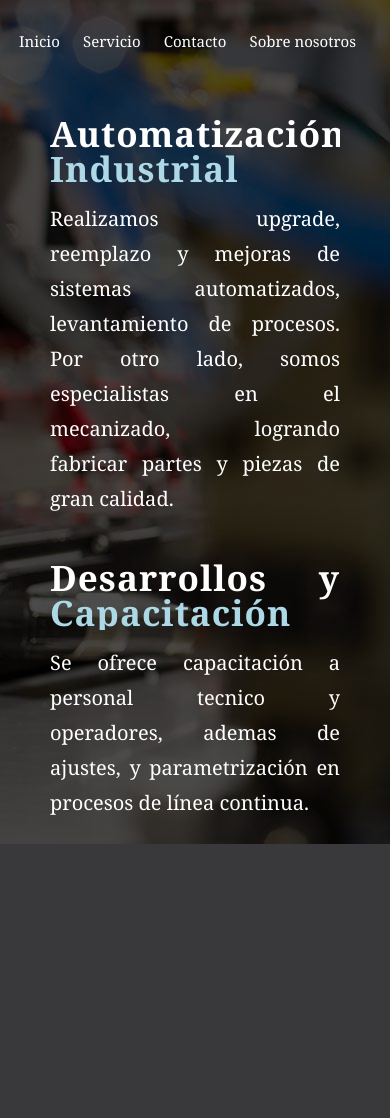
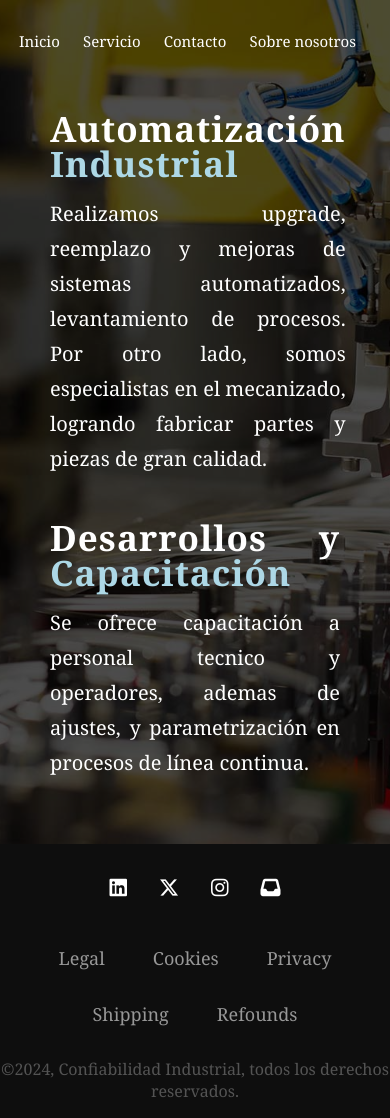
Before and after one commit to Memb11/WebServerLalo, a PHP site: page / in a window 390 px wide. Before the commit the page ends 844 px from the top, so only its background shows below. Run offline with PHP 8.4, Linux system fonts and the light colour scheme; some libraries are stand-ins or nearby versions.

Commit message:
Footer
Se añadió:
1.-El footer.
2.- Ordenaron carpetas.
3.- Realizaron cambios de tamaños.
4.- Hicieron cambios para el responsive.
5.- Cambio de nombres a las imágenes.

```diff
--- a/index.html
+++ b/index.html
@@ -53,7 +53,7 @@
                         <div class="conteiner">
                             <div class="card" id="TablerosElectricos">
                                 <figure>
-                                    <img src="Tipos-de-tableros-electricos.webp" alt="Tableros" class="imagencontacto">
+                                    <img src="/img/TablerosElectricos.webp" alt="Tableros" class="imagencontacto">
                                 </figure>
                                 <div class="contenido">
                                     <h3>Tableros Electricos</h3>
@@ -64,7 +64,7 @@
                         <div class="conteiner" id="Reparacion">
                             <div class="card">
                                 <figure>
-                                    <img src="tout-savoir-systemes-scada.jpeg" alt="tablero electricos" class="imagencontacto">
+                                    <img src="img/Reparacion.jpeg" alt="tablero electricos" class="imagencontacto">
                                 </figure>
                                 <div class="contenido">
                                     <h3>Reparación y Upgrade</h3>
@@ -75,7 +75,7 @@
                         <div class="conteiner" id="MantenciónMotores">
                             <div class="card">
                                 <figure>
-                                    <img src="motor.webp" alt="tablero electricos" class="imagencontacto">
+                                    <img src="/img/motor.webp" alt="tablero electricos" class="imagencontacto">
                                 </figure>
                                 <div class="contenido">
                                     <h3>Mantención de Motores</h3>
@@ -88,7 +88,7 @@
                     <div class="conteiner" id="Packing">
                         <div class="card">
                             <figure>
-                                <img src="uag-19-03-21-conferencia-cristalizacion--1-.jpg" alt="farmaceutica" class="imagencontacto">
+                                <img src="/img/Packing.jpg" alt="farmaceutica" class="imagencontacto">
                             </figure>
                             <div class="contenido">
                                 <h3>Packing</h3>
@@ -99,7 +99,7 @@
                     <div class="conteiner" id="Fabricacion">
                         <div class="card">
                             <figure>
-                                <img src="Cómo-funcionan-las-fresadoras-CNC.jpg" alt="farmaceutica" class="imagencontacto">
+                                <img src="/img/Fabricacion.jpg" alt="farmaceutica" class="imagencontacto">
                             </figure>
                             <div class="contenido">
                                 <h3>Fabricación de piezas</h3>
@@ -110,7 +110,7 @@
                     <div class="conteiner" id="Sensores">
                         <div class="card">
                             <figure>
-                                <img src="Banner-sensores.jpg" alt="tablero electricos" class="imagencontacto">
+                                <img src="/img/Banner-sensores.jpg" alt="tablero electricos" class="imagencontacto">
                             </figure>
                             <div class="contenido">
                                 <h3>Sensores y accionadores</h3>
@@ -123,6 +123,7 @@
         </div>
 
     </section>
+
     <section id="contacto">
         <div class="header">
             <div class="navbar">
@@ -171,6 +172,25 @@
             </div>
         </div>
     </section>
+    <footer id="myFooter">
+        <!--<img src="2023-12-28-085243.jpg" alt="" class="logo">-->
+        <div class="social-icons-container">
+            <a href="" class="social-icon"><i class="fa-brands fa-linkedin fa-lg" style="color: #ffffff;"></i></a>
+            <a href="" class="social-icon"><i class="fa-brands fa-x-twitter fa-lg" style="color: #ffffff;"></i></a>
+            <a href="" class="social-icon"><i class="fa-brands fa-instagram fa-lg" style="color: #ffffff;"></i></a>
+            <a href="" class="social-icon"><i class="fa-solid fa-inbox fa-lg" style="color: #ffffff;"></i></a>
+        </div>
+        <ul class="footer-menu-container">
+            <li class="menu-item">Legal</li>
+            <li class="menu-item">Cookies</li>
+            <li class="menu-item">Privacy</li>
+            <li class="menu-item">Shipping</li>
+            <li class="menu-item">Refounds</li>
+        </ul>
+        <span class="copyright">&copy;2024, Confiabilidad Industrial, todos los derechos reservados.</span>
+    </footer>
+
+
 
     <script>
         document.addEventListener('DOMContentLoaded', function () {
@@ -179,6 +199,10 @@
 
             // Al cargar la página, activar automáticamente la sección 'Inicio'
             document.getElementById('inicio').style.display = 'block';
+            document.getElementById('contacto').style.display = 'none';
+            document.getElementById('servicio').style.display = 'none';
+            document.getElementById('sobrenosotros').style.display = 'none';
+            //click
             navLinks.forEach(function (link) {
                 link.addEventListener('click', function (event) {
                     event.preventDefault();
@@ -199,6 +223,8 @@
                     // Mostrar la sección correspondiente al enlace clicado
                     var targetSectionId = link.getAttribute('href').substring(1);
                     document.getElementById(targetSectionId).style.display = 'block';
+
+                    document.getElementById(id).scrollIntoView({behavior: 'smooth'});
                 });
             });
         });
--- a/styles.css
+++ b/styles.css
@@ -1,18 +1,29 @@
+::-webkit-scrollbar {
+    display: none;
+}
 html {
-    overflow: hidden;
+    /*overflow-y: hidden;*/
     height: 100%;
+    width: 100%;
     justify-content: center;
+    background-image: linear-gradient(rgba(0,0,0,0.7), rgba(0,0,0,0.7)), url(/img/automatización-industrial.jpg);
+
 }
+
 *{
     margin: 0;
     padding: 0;
     font-family: Georgia, 'Times New Roman', Times, serif;
 }
+section{
+    height: 100vh;
+    /*overflow: scroll;*/
+}
+body{
+    overflow: scroll;
+}
 .header{
-    overflow: scroll;
     width: 100%;
-    height: 100vh;
-    background-image: linear-gradient(rgba(0,0,0,0.7), rgba(0,0,0,0.7)), url(automatización-industrial.jpg);
 }
 .container{
     max-width: 1500px;
@@ -172,14 +188,73 @@ button{
     color: white;
 }
 
+/*footer*/
+
+footer{
+    /*position: ;*/
+    bottom: 0;
+    width: auto;
+    padding: 2rem;
+    background-color: #0e0e0e;
+    display: flex;
+    flex-direction: column;
+    align-items: center;
+}
+.logo{
+    height: 70px;
+    width: 120px;
+    margin-bottom: 1rem;
+}
+.social-icons-container ,
+.footer-menu-container{
+    display: flex;
+    justify-content: center;
+    align-items: center;
+    flex-wrap: wrap;
+    margin-bottom: 1rem;
+}
+.social-icon{
+    background-position: center;
+    background-size: 40%;
+    background-repeat: no-repeat;
+    margin: 1rem;
+}
+.social-icon:hover{
+    background-color: #121212;
+    filter: invert(1);
+}
+.footer-menu-container{
+    list-style-type: none;
+    color: #f2f2f2;
+    font-size: 18px;
+}
+.menu-item{
+    margin: 1rem 1.5rem;
+    cursor: pointer;
+    opacity: 0.6;
+}
+.menu-item:hover{
+    opacity: 1;
+}
+.copyright{
+    color: #f2f2f2;
+    opacity: 0.3;
+    text-align: center;
+}
+
 @media screen and (max-width:700px){
     *{
         padding: 0;
         margin: 0;
-        overflow: hidden;
+    }
+    html{
+        background-size: cover; /* Esto ajusta la imagen para cubrir todo el fondo */
+        /*background-repeat: no-repeat;*/
+        background-attachment: fixed;
     }
     body{
         width: 100%;
+
         height: 100%;
     }
     h1{
@@ -195,19 +270,21 @@ button{
 
     .container{
         max-width: 100%;
+        height: auto;
         margin: 0px;
         padding: 0 50px 15%;
         display: flex;
         flex-wrap: wrap;
         justify-content: center;
+
     }
 
     .header{
         width: 100%;
-        height: 100vh;
-        background-image: linear-gradient(rgba(0,0,0,0.7), rgba(0,0,0,0.7)), url(automatización-industrial.jpg);
+        height: auto;
+        /*background-image: linear-gradient(rgba(0,0,0,0.7), rgba(0,0,0,0.7)), url(/img/automatización-industrial.jpg);*/
         align-items: center;
-        overflow-x: hidden;
+        /*overflow-y: scroll;*/
     }
 
     .contentInit{
@@ -326,8 +389,6 @@ button{
         display:block;
         text-align: center;
         padding: 30px 0px 15px;
-    }
-    ul{
         justify-content: center;
     }
     nav ul li{
@@ -361,5 +422,11 @@ button{
         text-align: justify;
         justify-content: center;
     }
-
+    /*Footer*/
+    footer{
+        padding-top: 1rem;
+        padding-left: 0%;
+        padding-right: 0%;
+        padding-bottom: 1rem;
+    }
 }
```
Also changed, not shown: other parts of styles.css (+22 -31 lines), Contactar/contactar.php (+13 -10 lines), Contactar/index.html (+4 -4 lines), img/Banner-sensores.jpg (added), img/Fabricacion.jpg (added), img/Packing.jpg (added), img/Reparacion.jpeg (added), img/TablerosElectricos.webp (added), img/automatización-industrial.jpg (added), img/motor.webp (added).
